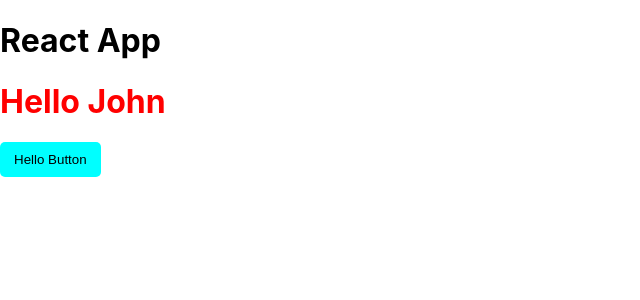
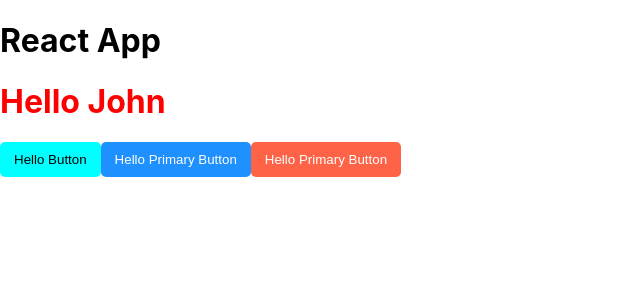
Before and after one commit to netman5/reactpatterns, a React (Create React App) app: page / in a window 1280 px wide. Shown: the top 300 px of the page, without its empty margins (0-640 px from the left). Built offline with nearby package versions, Linux system fonts and the light colour scheme.

Commit message:
Use classnames package to manage multiple classes

```diff
--- a/package.json
+++ b/package.json
@@ -6,6 +6,7 @@
     "@testing-library/jest-dom": "^5.16.5",
     "@testing-library/react": "^13.4.0",
     "@testing-library/user-event": "^13.5.0",
+    "classnames": "^2.3.2",
     "react": "^18.2.0",
     "react-dom": "^18.2.0",
     "react-scripts": "5.0.1",
--- a/src/App.css
+++ b/src/App.css
@@ -6,10 +6,22 @@
   padding: 10px 14px;
   background-color: white;
   border-radius: 5px;
+  border: none;
+  cursor: pointer;
 }
 
 .btn-own {
   color: black;
   background-color: aqua;
-  border: none;
 }
+
+
+.primary-btn {
+  color: white;
+  background-color: dodgerblue;
+}
+
+.scondary-btn {
+  color: white;
+  background-color: tomato;
+}
--- a/src/App.js
+++ b/src/App.js
@@ -1,13 +1,19 @@
 import './App.css';
 import Button from './components/Buttons/Button';
+import PrimaryBtn from './components/Buttons/PrimaryBtn';
 import Greetings from './components/Greetings/Greetings';
 
 function App() {
+  const login = true;
   return (
     <div className="Apps">
       <h1>React App</h1>
-      <Greetings name="John" className="greetings" id="id-greetings" />
+      {login && <Greetings name="John" className="greetings" id="id-greetings" />}
+
+      {login || <Greetings name={login || 'Guest'} className="greetings" id="id-greetings" />}
       <Button text="Hello Button" className='btn-own' id='btn-id' />
+      <PrimaryBtn text="Hello Primary Button" id='btn-pry' primary />
+      <PrimaryBtn text="Hello Primary Button" className='scondary-btn' id='btn-pry' primary={false} />
     </div>
   );
 }
--- a/src/components/Buttons/Button.jsx
+++ b/src/components/Buttons/Button.jsx
@@ -4,7 +4,7 @@ import '../../App.css'
 const Button = ({ text, className, ...buttonProps }) => {
   const classNames = ['btn', className].filter(Boolean).join(' ')
   return (
-    <button className={classNames} {...buttonProps}>{text}</button>
+    <button type='button' className={classNames} {...buttonProps}>{text}</button>
   )
 }
 
--- /dev/null
+++ b/src/components/Buttons/PrimaryBtn.jsx
@@ -0,0 +1,10 @@
+import React from 'react'
+import classnames from 'classnames'
+
+
+const Btn = ({ text, className, primary, ...buttonProps }) => (
+  <button type='button' className={classnames('btn', primary && "primary-btn", className)} {...buttonProps}>{text}</button>
+)
+const PrimaryBtn = (props) => <Btn {...props} />
+
+export default PrimaryBtn
```
Also changed, not shown: 1 other file (tests, documents, lock files or other folders).
